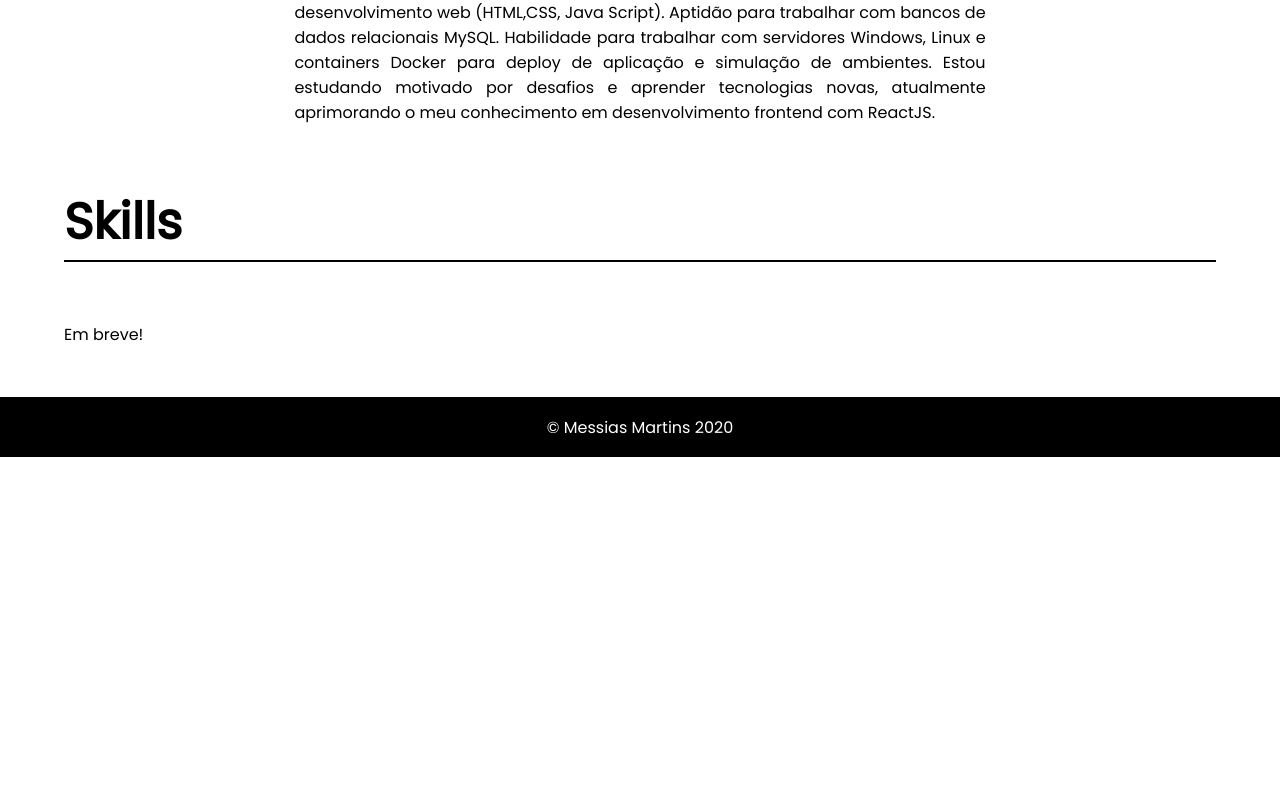
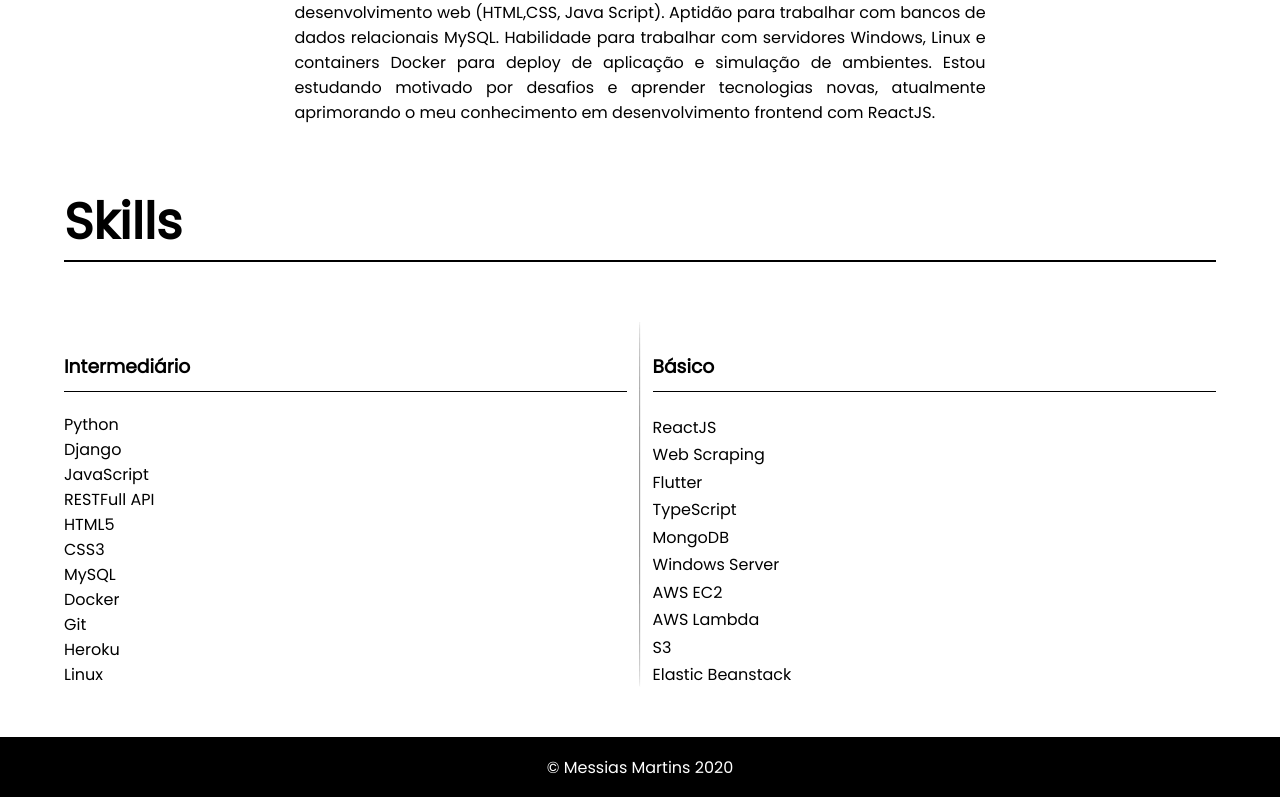
Before and after one commit to MartinsMessias/martinsmessias.github.io, a React (Create React App) app: page /#/ in a window 1280 px wide. Shown: the part 562-1359 px from the top of the page. Before the commit the page ends 1019 px from the top, so only its background shows below. Built offline with nearby package versions, Linux system fonts and the light colour scheme.

Commit message:
Update de setembro

```diff
--- a/package.json
+++ b/package.json
@@ -14,6 +14,7 @@
     "axios": "^0.19.2",
     "react": "^16.13.1",
     "react-dom": "^16.13.1",
+    "react-loader-spinner": "^3.1.14",
     "react-router-dom": "^5.2.0",
     "react-scripts": "3.4.1",
     "react-transition-group": "^4.4.1",
@@ -43,6 +44,7 @@
     ]
   },
   "devDependencies": {
+    "@types/react-loader-spinner": "^3.1.0",
     "@types/react-router-dom": "^5.1.5",
     "@types/react-transition-group": "^4.4.0",
     "gh-pages": "^3.1.0"
--- a/src/Pages/Portifolio/index.tsx
+++ b/src/Pages/Portifolio/index.tsx
@@ -1,4 +1,7 @@
 import React, { useState, useEffect } from "react";
+import "react-loader-spinner/dist/loader/css/react-spinner-loader.css";
+
+import Loader from "react-loader-spinner";
 
 // Personalização
 import Card from "../../Components/Card";
@@ -22,7 +25,8 @@ const Portifolio = () => {
           <div className="container">
             <h1 className="section-title">Portfólio</h1>
             <div id="cards-section">
-              {projects.map((project) => {
+              {projects.length > 0 ? (
+                projects.map((project) => {
                   if (project["fork"] == 0)
                     return (
                       <Card
@@ -32,7 +36,10 @@ const Portifolio = () => {
                         lang={project["language"]}
                       />
                     );
-              })}
+                })
+              ) : (
+                <Loader type="Grid" color="#0000030" height={80} width={80} />
+              )}
             </div>
           </div>
         </section>
--- a/src/Pages/Sobre/index.tsx
+++ b/src/Pages/Sobre/index.tsx
@@ -33,7 +33,36 @@ const SobrePage = () => {
         <section>
           <div className="container">
             <h1 className="section-title">Skills</h1>
-            Em breve!
+            <div id="skills-section" className="skill-list">
+              <div className="skill-col">
+                <h3 className="skill-level">Intermediário</h3>
+                <p className="skill-title">Python</p>
+                <p className="skill-title">Django</p>
+                <p className="skill-title">JavaScript</p>
+                <p className="skill-title">RESTFull API</p>
+                <p className="skill-title">HTML5</p>
+                <p className="skill-title">CSS3</p>
+                <p className="skill-title">MySQL</p>
+                <p className="skill-title">Docker</p>
+                <p className="skill-title">Git</p>
+                <p className="skill-title">Heroku</p>
+                <p className="skill-title">Linux</p>
+              </div>
+              <hr className="div-line" />
+              <div className="skill-col">
+                <h3 className="skill-level">Básico</h3>
+                <p className="skill-title">ReactJS</p>
+                <p className="skill-title">Web Scraping</p>
+                <p className="skill-title">Flutter</p>
+                <p className="skill-title">TypeScript</p>
+                <p className="skill-title">MongoDB</p>
+                <p className="skill-title">Windows Server</p>
+                <p className="skill-title">AWS EC2</p>
+                <p className="skill-title">AWS Lambda</p>
+                <p className="skill-title">S3</p>
+                <p className="skill-title">Elastic Beanstack</p>
+              </div>
+            </div>
           </div>
         </section>
       </main>
--- a/src/assets/styles/global.css
+++ b/src/assets/styles/global.css
@@ -229,6 +229,27 @@ a {
 
 /*End Footer*/
 
+.skill-list {
+  display: flex;
+  flex-direction: column;
+  /* padding: 0 5%; */
+}
+
+
+
+.div-line {
+  display: none;
+}
+
+.skill-level {
+  margin: 20px 0;
+  text-align: left;
+  padding: 10px 0;
+  color: var(--color-darker);
+  border-block-end: 1px solid #000000;
+}
+
+
 @media (min-width: 1000px) {
   :root {
     font-size: 62.5%;
@@ -338,4 +359,26 @@ a {
     height: 50vh;
   }
 
+  #skills-section {
+    width: 100%;
+  }
+
+  .div-line {
+    display: block;
+    margin: 0 1%;
+    opacity: 1;
+    border-radius: 50%;
+  }
+
+  .skill-list {
+    flex-direction: row;
+    align-items: stretch;
+  }
+
+  .skill-col {
+    display: flex;
+    justify-content: space-between;
+    flex-direction: column;
+    width: 100%;
+  }
 }
```
Also changed, not shown: 1 other file (tests, documents, lock files or other folders). Lines whose indentation alone changed are shown as unchanged.
